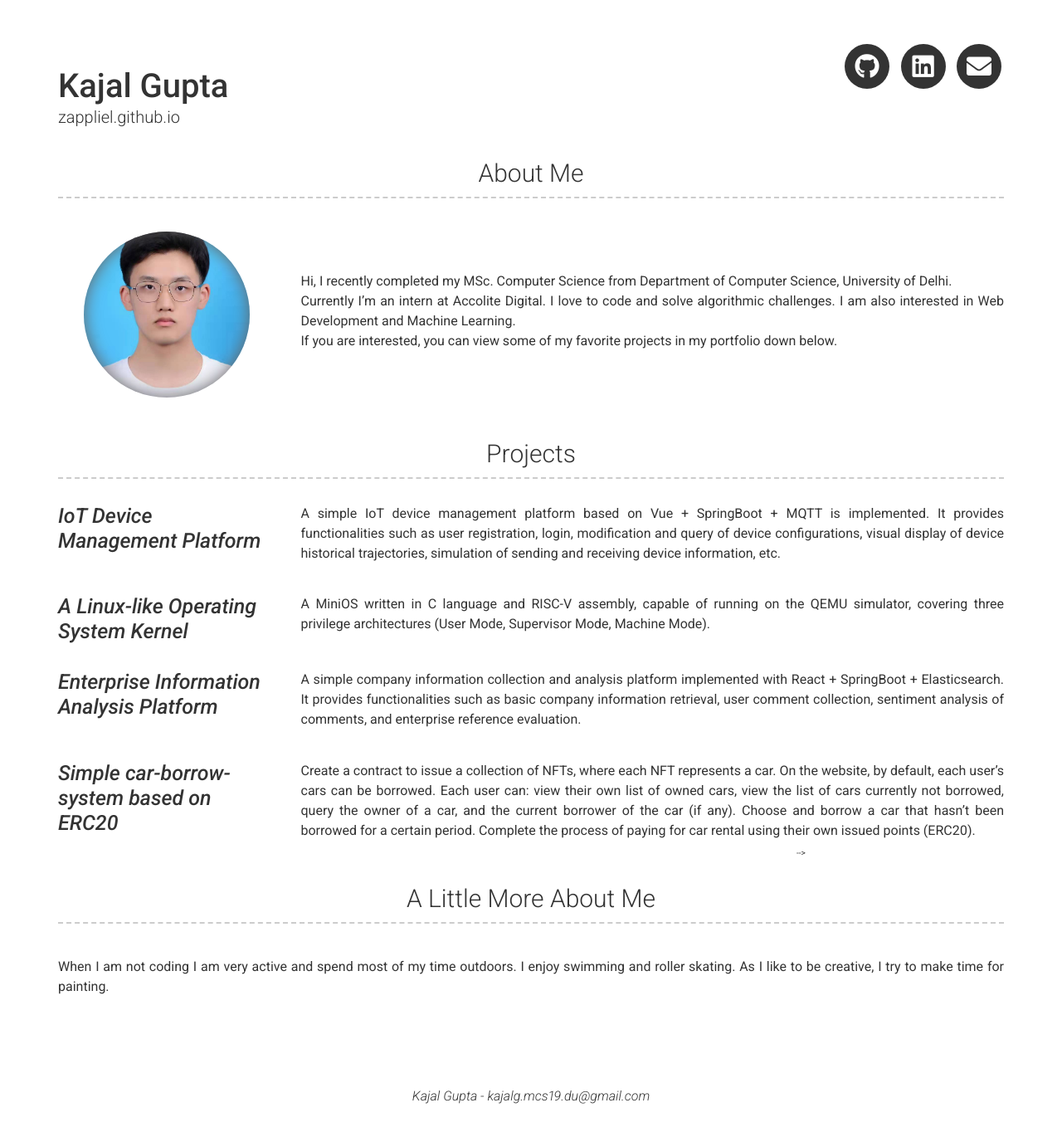
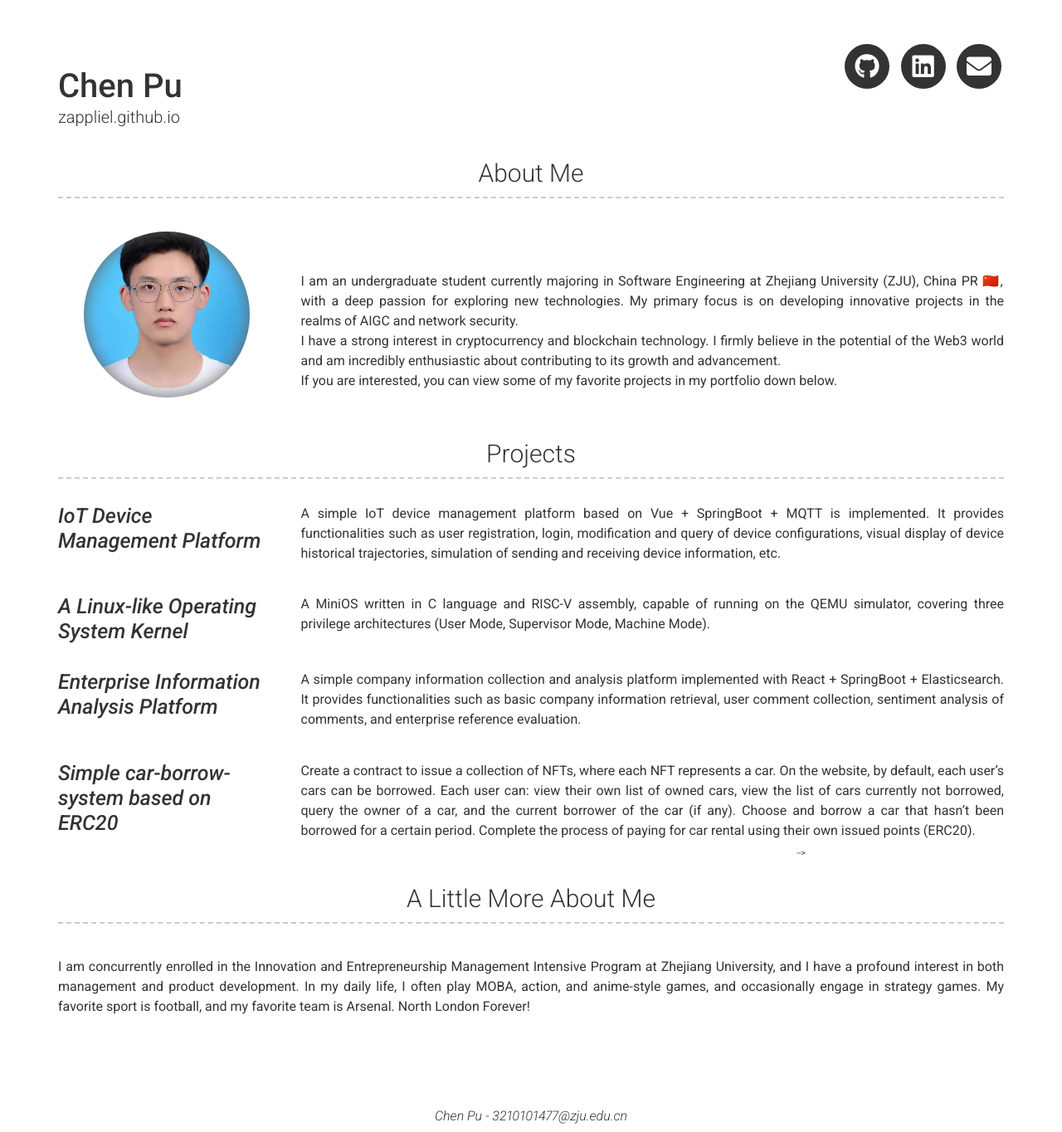
Before and after one commit to zappliel/zappliel.github.io, a Jekyll site: the page built from index.md, in a window 1280 px wide. Shown: the whole page at 83% size. Built offline with Jekyll 4.4.1, drawn with Linux system fonts in a browser that asks for light colours; nearby versions of some CDN libraries; before the commit the page ends 1340 px from its top, so only the background shows below that.

Commit message:
Update _config.yml

```diff
--- a/_config.yml
+++ b/_config.yml
@@ -3,29 +3,28 @@ repository: Git repository where your resume will be hosted, only required if yo
 favicon: assets/favicon.ico
 
 # Personal info
-name: Kajal Gupta
+name: Chen Pu
 #title: Your job title
-email: kajalg.mcs19.du@gmail.com
+email: 3210101477@zju.edu.cn
 #phone: Your phone number (optional)
-#website: kajal.github.io
 
 # Dark Mode (true/false/never)
 darkmode: false
 
 # Social links
 #twitter_username: jekyllrb
-github_username:  kajal03
+github_username:  zappliel
 #stackoverflow_username: "00000001"
 #dribbble_username: jekyll
 #facebook_username: jekyll
 #flickr_username: jekyll
 #instagram_username: jekyll
-linkedin_username: kajal03
+linkedin_username: Chen Pu
 #xing_username: jekyll
 #pinterest_username: jekyll
 #youtube_username: jekyll
 #googleplus_username: +jekyll
-gmail_username: kajalg.msc19.du@gmail.com
+gmail_username: 3210101477@zju.edu.cn
 #orcid_username: 0000-0000-0000-0000
 
 # Additional icon links
@@ -48,7 +47,8 @@ gmail_username: kajalg.msc19.du@gmail.com
 # about_title: About Me (Use this to override about section title)
 about_profile_image: images/dp.jpeg
 about_content: | # this will include new lines to allow paragraphs
- <br><br> Hi, I recently completed my MSc. Computer Science from Department of Computer Science, University of Delhi.<br>Currently I'm an intern at Accolite Digital. I love to code and solve algorithmic challenges. I am also interested in Web Development and Machine Learning.<br> If you are interested, you can view some of my favorite projects in my portfolio down below.
+ <br><br> I am an undergraduate student currently majoring in Software Engineering at Zhejiang University (ZJU), China PR 🇨🇳, with a deep passion for exploring new technologies. My primary focus is on developing innovative projects in the realms of AIGC and network security. <br> I have a strong interest in cryptocurrency and blockchain technology. I firmly believe in the potential of the Web3 world and am incredibly enthusiastic about contributing to its growth and advancement.<br> If you are interested, you can view some of my favorite projects in my portfolio down below.
+
 
 
 # Projects Section
@@ -63,7 +63,8 @@ about_content: | # this will include new lines to allow paragraphs
 # More Section
 # more_title: A Little More About Me #(Use this to override about more section title)
 more_content: | # this will include new lines to allow paragraphs
-  When I am not coding I am very active and spend most of my time outdoors. I enjoy swimming and roller skating. As I like to be creative, I try to   	make time for painting.
+  I am concurrently enrolled in the Innovation and Entrepreneurship Management Intensive Program at Zhejiang University, and I have a profound interest in both management and product development. In my daily life, I often play MOBA, action, and anime-style games, and occasionally engage in strategy games. My favorite sport is football, and my favorite team is Arsenal.
+  North London Forever!
 # Footer
 footer_show_references: true
 
```
